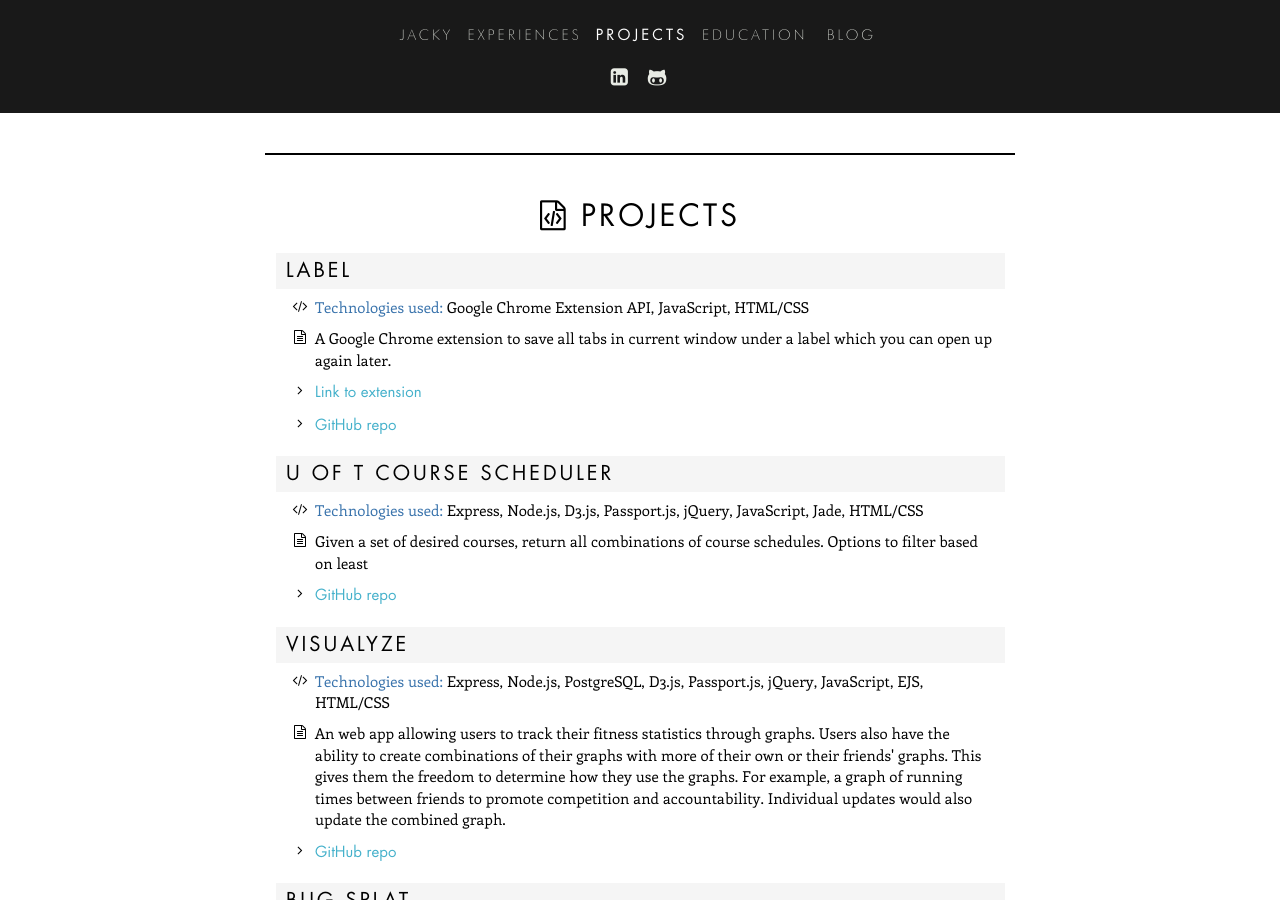
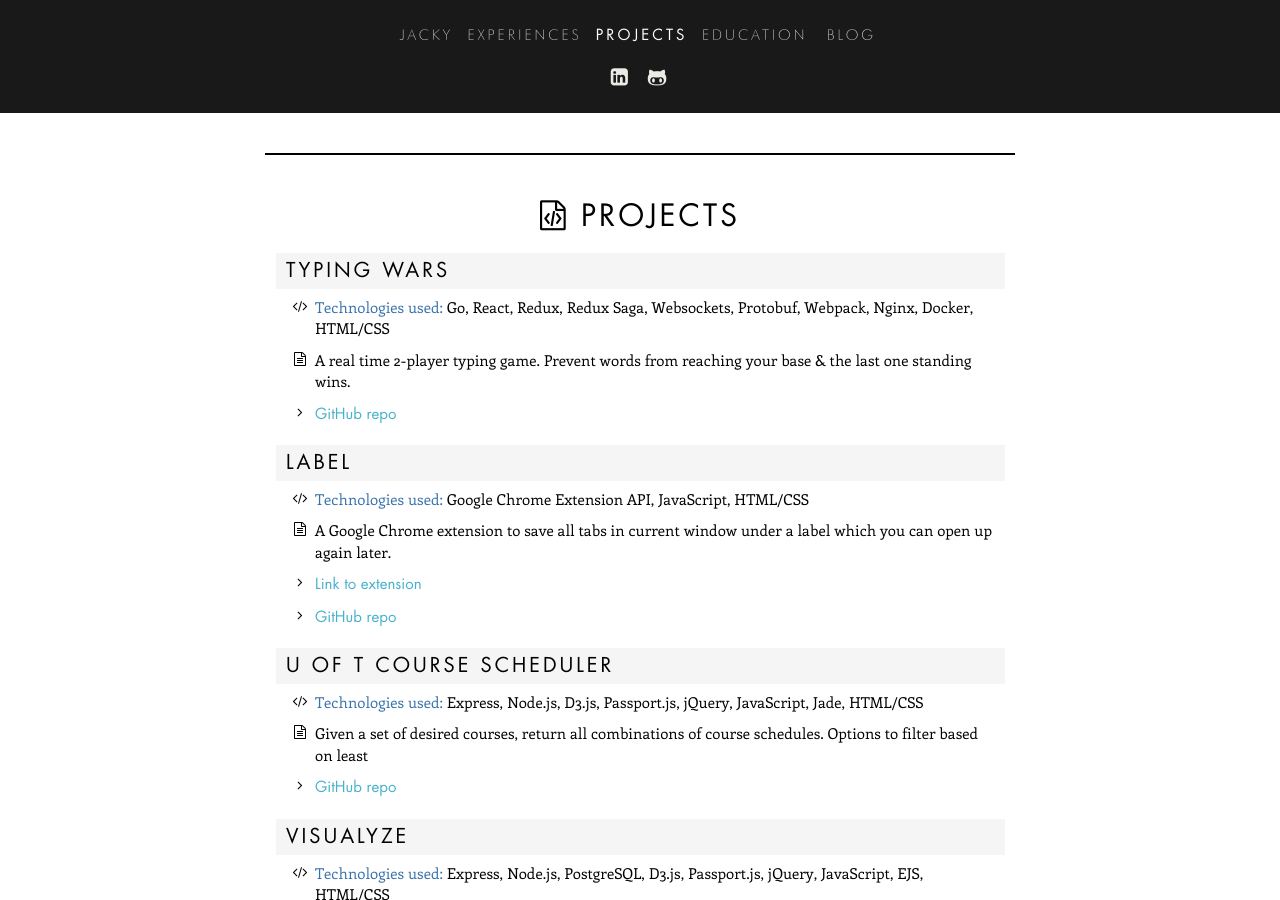
Before and after one commit to Jaacky/jackyvan.com, a Jekyll site: the page built from index.html, in a window 1280 px wide and 900 px high, scrolled down 2252 px. Built offline with Jekyll 4.4.1, drawn with Linux system fonts in a browser that asks for light colours.

Commit message:
Adding typing wars project

```diff
--- a/_data/projects.yml
+++ b/_data/projects.yml
@@ -1,3 +1,10 @@
+- title: Typing Wars
+  tech: Go, React, Redux, Redux Saga, Websockets, Protobuf, Webpack, Nginx, Docker, HTML/CSS
+  description: A real time 2-player typing game. Prevent words from reaching your base & the last one standing wins.
+  links:
+    - name: GitHub repo
+      url: https://github.com/Jaacky/typingwars
+
 - title: Label
   tech: Google Chrome Extension API, JavaScript, HTML/CSS
   description: A Google Chrome extension to save all tabs in current window under a label which you can open up again later.
```
